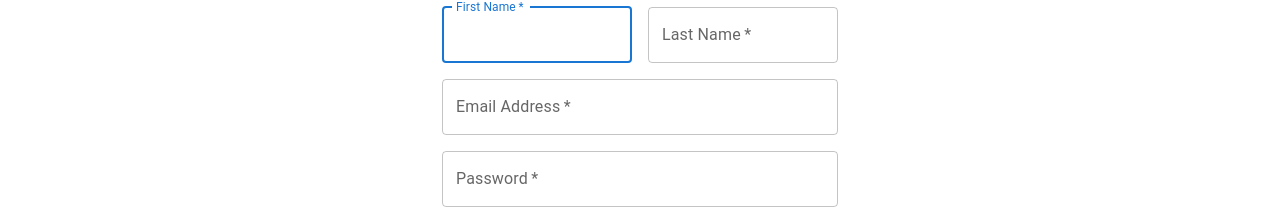
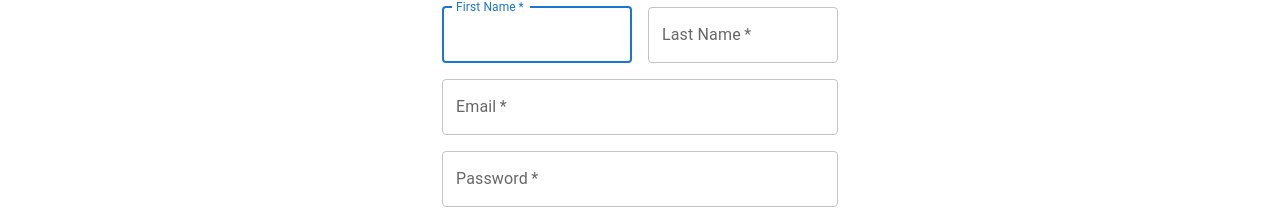
Before and after one commit to Ranger-HK/E-commerce-App-Using-MERN-Stack, a React (Create React App) app in the folder frontend/: page /SignUp in a window 1280 px wide. Shown: the part 238-447 px from the top of the page. Built offline with nearby package versions, Linux system fonts and the light colour scheme; the HTML template or start-up script is replaced by a standard one.

Commit message:
Update Project

```diff
--- a/frontend/src/components/signup/Signup.jsx
+++ b/frontend/src/components/signup/Signup.jsx
@@ -119,7 +119,7 @@ export default function SignUp() {
                   required
                   fullWidth
                   id="email"
-                  label="Email Address"
+                  label="Email"
                   name="email"
                   autoComplete="email"
                 />
@@ -146,7 +146,7 @@ export default function SignUp() {
             </Button>
             <Grid container justifyContent="flex-start">
               <Grid item>
-                <Link  href='#' variant="body2" onClick={handleLinkClick}>
+                <Link  href='#' variant="body2"  onClick={handleLinkClick}>
                   Already have an account? Sign in
                 </Link>
               </Grid>
```
